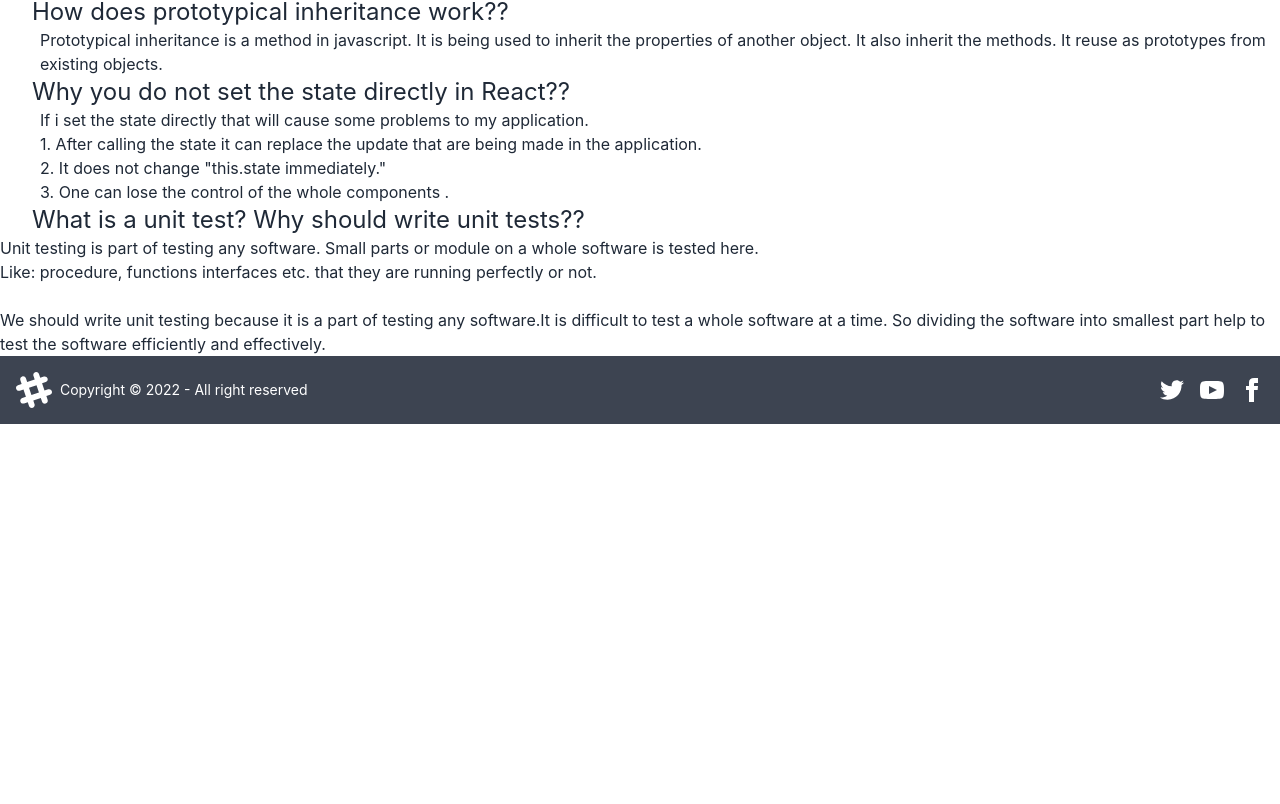
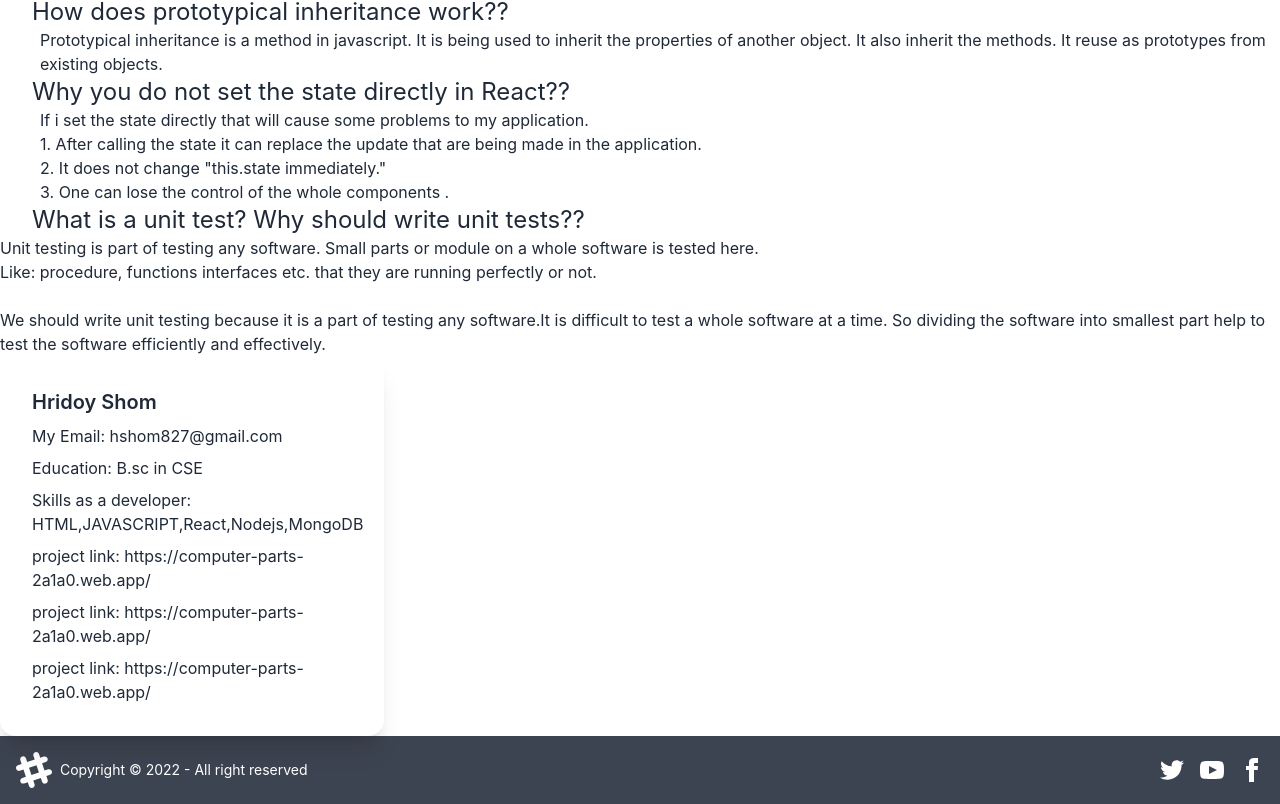
Before and after one commit to Hridoyshom/computer-parts, a React (Create React App) app: page /blogs in a window 1280 px wide. Shown: the part 420-1224 px from the top of the page. Before the commit the page ends 844 px from the top, so only its background shows below. Built offline with nearby package versions, Linux system fonts and the light colour scheme; no server answers.

Commit message:
portfolio edited

```diff
--- a/src/Pages/Blogs.js
+++ b/src/Pages/Blogs.js
@@ -42,6 +42,21 @@ const Blogs = () => {
 
                 </p>
             </div>
+            <div>
+                <div class="card w-96 bg-base-100 shadow-xl">
+                    <div class="card-body">
+                        <h2 class="card-title">Hridoy Shom</h2>
+                        <p>My Email: hshom827@gmail.com </p>
+                        <p>Education: B.sc in CSE </p>
+                        <p>Skills as a developer: HTML,JAVASCRIPT,React,Nodejs,MongoDB </p>
+                        <p>project link: https://computer-parts-2a1a0.web.app/</p>
+                        <p><p>project link: https://computer-parts-2a1a0.web.app/</p></p>
+                        <p><p>project link: https://computer-parts-2a1a0.web.app/</p></p>
+
+
+                    </div>
+                </div>
+            </div>
         </div>
     );
 };
```
